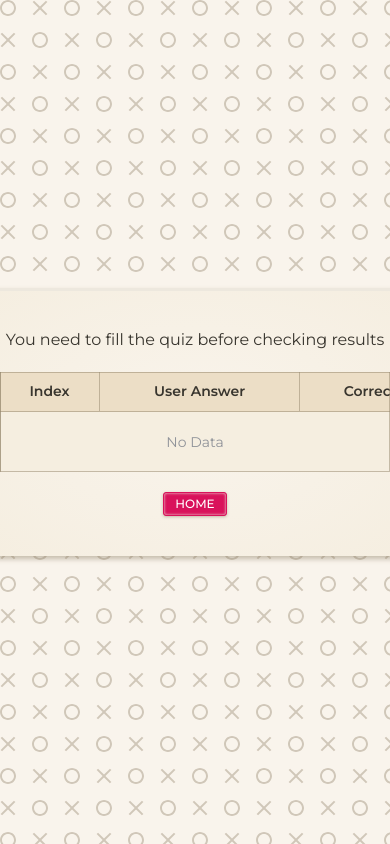
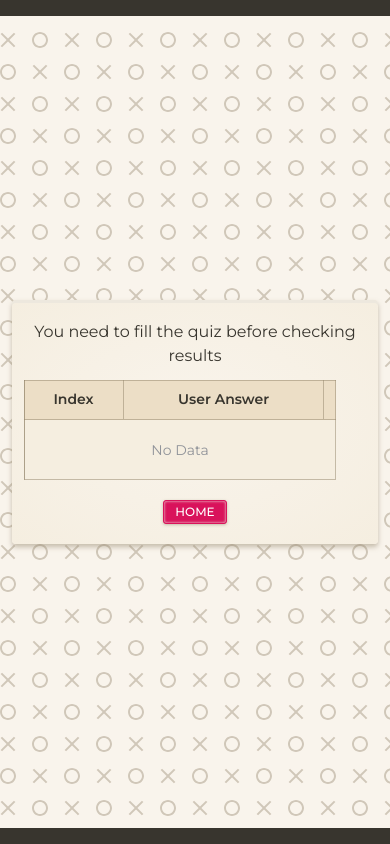
Before and after one commit to jakubhajduk53/quiz-2025, a Vue app: page /results in a window 390 px wide. Built offline with nearby package versions, Linux system fonts and the light colour scheme.

Commit message:
feat: update ui styles

```diff
--- a/src/App.vue
+++ b/src/App.vue
@@ -3,7 +3,13 @@ import { RouterView } from "vue-router";
 </script>
 
 <template>
-  <RouterView />
+  <div class="flex flex-col w-full h-full items-center justify-center">
+    <div class="h-4 md:h-6 w-full bg-[hsl(39,10%,20%)]" />
+    <div class="flex flex-1 justify-center items-center w-full max-h-full">
+      <RouterView />
+    </div>
+    <div class="h-4 md:h-6 w-full bg-[hsl(39,10%,20%)]" />
+  </div>
 </template>
 
 <style scoped></style>
--- a/src/components/DetailsElement.vue
+++ b/src/components/DetailsElement.vue
@@ -15,7 +15,7 @@ onMounted(() => {
 });
 </script>
 <template>
-  <div class="w-[100vw] max-w-[500px]">
+  <div class="max-w-[80vw]">
     <el-table :data="details" border :row-class-name="rowClassName">
       <el-table-column label="Index" type="index" width="100" align="center" />
       <el-table-column
--- a/src/components/QuizElement.vue
+++ b/src/components/QuizElement.vue
@@ -5,7 +5,7 @@ import { ElRadio, ElRadioGroup } from "element-plus";
 const quizStore = useQuizStore();
 </script>
 <template>
-  <div class="flex flex-col h-full justify-center gap-2 w-[35em]">
+  <div class="flex flex-col h-full justify-center gap-2 md:w-[35em]">
     <div
       v-html="quizStore.getCurrentQuestionText"
       class="text-base md:text-xl font-semibold"
--- a/src/views/HomeView.vue
+++ b/src/views/HomeView.vue
@@ -16,7 +16,7 @@ onMounted(() => {
 
 <template>
   <div
-    class="flex flex-col justify-center items-center text-center gap-5 md:gap-10 sm:w-[600px] m-5 px-5 py-10 rounded-sm -translate-y-25 bg-radial from-gray-tertiary to-gray-secondary shadow-[0px_3px_5px_hsla(39,15%,50%,50%)] inset-shadow-[0px_3px_0px_hsl(39,30%,90%)]"
+    class="flex flex-col justify-center items-center text-center gap-5 md:gap-10 sm:w-[600px] m-5 px-5 py-10 rounded-sm bg-radial from-gray-tertiary to-gray-secondary shadow-[0px_3px_5px_hsla(39,15%,50%,50%)] inset-shadow-[0px_3px_0px_hsl(39,30%,90%)]"
   >
     <div class="flex flex-col items-center gap-1 md:gap-2">
       <div class="text-xl md:text-3xl font-semibold">Random 10 questions</div>
--- a/src/views/ResultsView.vue
+++ b/src/views/ResultsView.vue
@@ -22,9 +22,9 @@ const percentage = computed(() => {
 
 <template>
   <div
-    class="flex flex-col justify-center items-center text-center gap-5 md:gap-10 w-[600px] m-5 px-5 py-10 rounded-sm bg-radial from-gray-tertiary to-gray-secondary shadow-[0px_3px_5px_hsla(39,15%,50%,50%)] inset-shadow-[0px_3px_0px_hsl(39,30%,90%)]"
+    class="flex flex-col justify-center items-center text-center gap-5 md:gap-10 w-[600px] max-w-[8/10] max-h-[8/10] m-3 md:m-5 px-3 md:px-5 py-5 md:py-10 rounded-sm bg-radial from-gray-tertiary to-gray-secondary shadow-[0px_3px_5px_hsla(39,15%,50%,50%)] inset-shadow-[0px_3px_0px_hsl(39,30%,90%)]"
   >
-    <div class="flex flex-col gap-5">
+    <div class="flex flex-col gap-3 md:gap-5">
       <div v-if="quizStore.getQuizLength" class="flex flex-col gap-3">
         <p>Your Score: {{ score }}/{{ quizStore.getQuizLength }}</p>
         <el-progress
```
